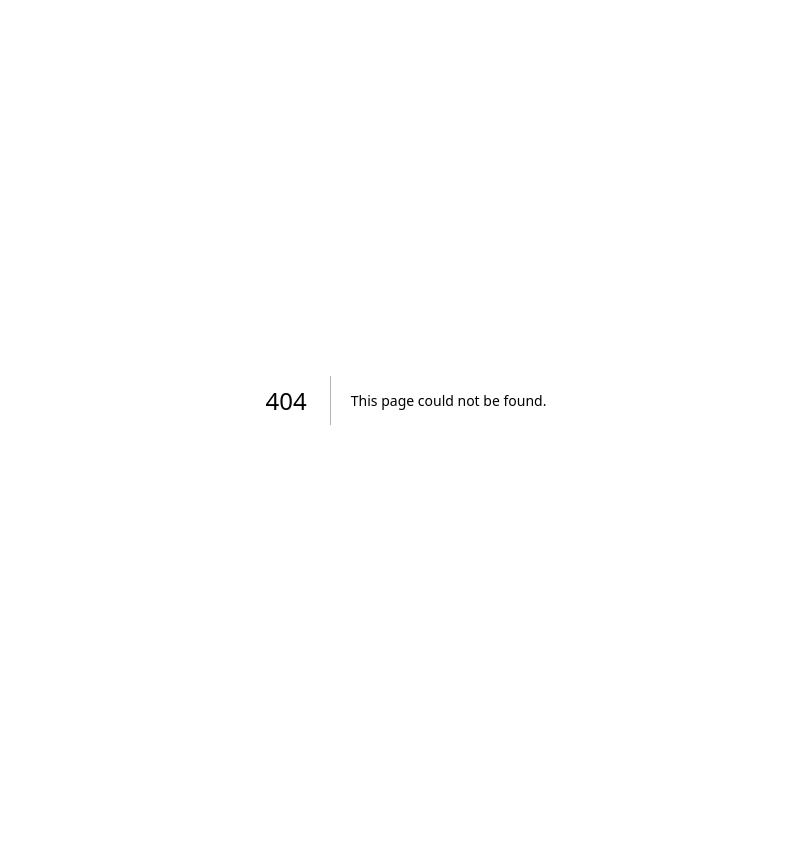
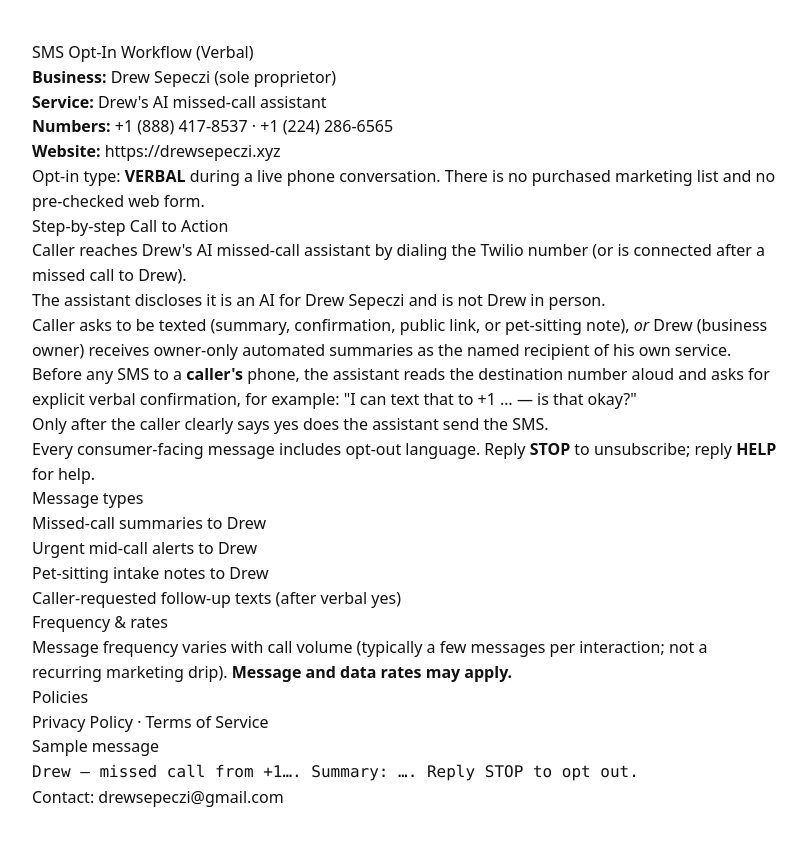
Before and after one commit to drewsephski/portfolio, a Next.js app: page /sms-opt-in in a window 1280 px wide. Before the commit this address had no page. Shown: the top 846 px of the page, without its empty margins (234-1041 px from the left). Before the commit the page ends 800 px from the top, so only its background shows below. Built offline with nearby package versions, Linux system fonts and the light colour scheme.

Commit message:
Add /sms-opt-in CTA page for A2P campaign review

```diff
--- /dev/null
+++ b/app/sms-opt-in/page.tsx
@@ -0,0 +1,75 @@
+import type { Metadata } from "next";
+
+export const metadata: Metadata = {
+  title: "SMS Opt-In | Drew Sepeczi",
+  description: "Verbal SMS opt-in / Call-to-Action workflow for Drew Sepeczi AI missed-call assistant.",
+};
+
+export default function SmsOptInPage() {
+  return (
+    <main style={{ fontFamily: "system-ui, sans-serif", maxWidth: 780, margin: "40px auto", padding: "0 16px", lineHeight: 1.55, color: "#111" }}>
+      <h1>SMS Opt-In Workflow (Verbal)</h1>
+      <p>
+        <strong>Business:</strong> Drew Sepeczi (sole proprietor)
+        <br />
+        <strong>Service:</strong> Drew&apos;s AI missed-call assistant
+        <br />
+        <strong>Numbers:</strong> +1 (888) 417-8537 · +1 (224) 286-6565
+        <br />
+        <strong>Website:</strong> <a href="https://drewsepeczi.xyz">https://drewsepeczi.xyz</a>
+      </p>
+      <p>
+        Opt-in type: <strong>VERBAL</strong> during a live phone conversation. There is no purchased marketing
+        list and no pre-checked web form.
+      </p>
+
+      <h2>Step-by-step Call to Action</h2>
+      <ol>
+        <li>
+          Caller reaches Drew&apos;s AI missed-call assistant by dialing the Twilio number (or is connected after
+          a missed call to Drew).
+        </li>
+        <li>The assistant discloses it is an AI for Drew Sepeczi and is not Drew in person.</li>
+        <li>
+          Caller asks to be texted (summary, confirmation, public link, or pet-sitting note), <em>or</em> Drew
+          (business owner) receives owner-only automated summaries as the named recipient of his own service.
+        </li>
+        <li>
+          Before any SMS to a <strong>caller&apos;s</strong> phone, the assistant reads the destination number
+          aloud and asks for explicit verbal confirmation, for example: &quot;I can text that to +1 … — is that
+          okay?&quot;
+        </li>
+        <li>Only after the caller clearly says yes does the assistant send the SMS.</li>
+        <li>
+          Every consumer-facing message includes opt-out language. Reply <strong>STOP</strong> to unsubscribe;
+          reply <strong>HELP</strong> for help.
+        </li>
+      </ol>
+
+      <h2>Message types</h2>
+      <ul>
+        <li>Missed-call summaries to Drew</li>
+        <li>Urgent mid-call alerts to Drew</li>
+        <li>Pet-sitting intake notes to Drew</li>
+        <li>Caller-requested follow-up texts (after verbal yes)</li>
+      </ul>
+
+      <h2>Frequency &amp; rates</h2>
+      <p>
+        Message frequency varies with call volume (typically a few messages per interaction; not a recurring
+        marketing drip). <strong>Message and data rates may apply.</strong>
+      </p>
+
+      <h2>Policies</h2>
+      <p>
+        <a href="/privacy">Privacy Policy</a> · <a href="/terms">Terms of Service</a>
+      </p>
+
+      <h2>Sample message</h2>
+      <p>
+        <code>Drew — missed call from +1…. Summary: …. Reply STOP to opt out.</code>
+      </p>
+      <p>Contact: drewsepeczi@gmail.com</p>
+    </main>
+  );
+}
```
